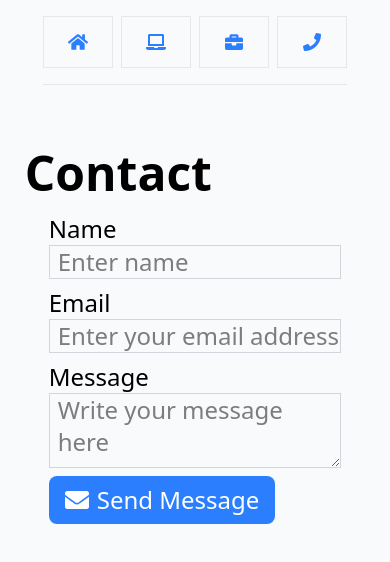
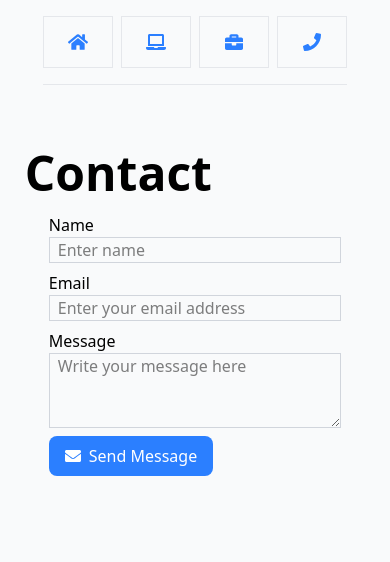
Before and after one commit to Daniel-Yasman/portfolio-website, a React (Vite) app: page /contact in a window 390 px wide. Shown: the top 562 px of the page. Built offline with nearby package versions, Linux system fonts and the light colour scheme; the HTML template or start-up script is replaced by a standard one.

Commit message:
refactor(Contact): change text size

```diff
--- a/src/pages/Contact.jsx
+++ b/src/pages/Contact.jsx
@@ -38,7 +38,7 @@ function Contact() {
   };
 
   return (
-    <div className="w-[75%] md:w-[25%] flex flex-col justify-center gap-4 text-2xl md:text-base pt-12 md:pt-0">
+    <div className="w-[75%] md:w-[25%] flex flex-col justify-center gap-4 pt-12 md:pt-0">
       <header className="font-semibold text-5xl -ml-6">Contact</header>
       <form onSubmit={sendEmail} className="flex flex-col gap-2">
         <div className={group}>
```
